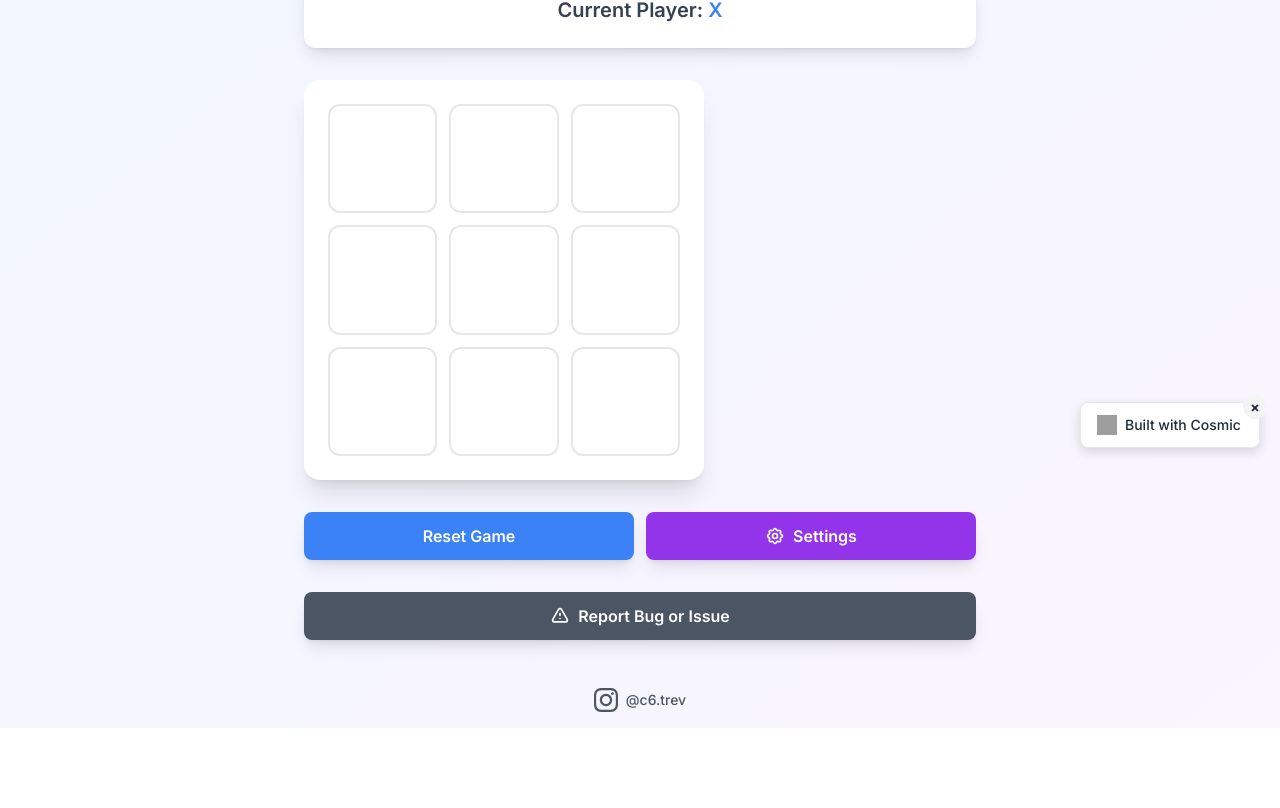
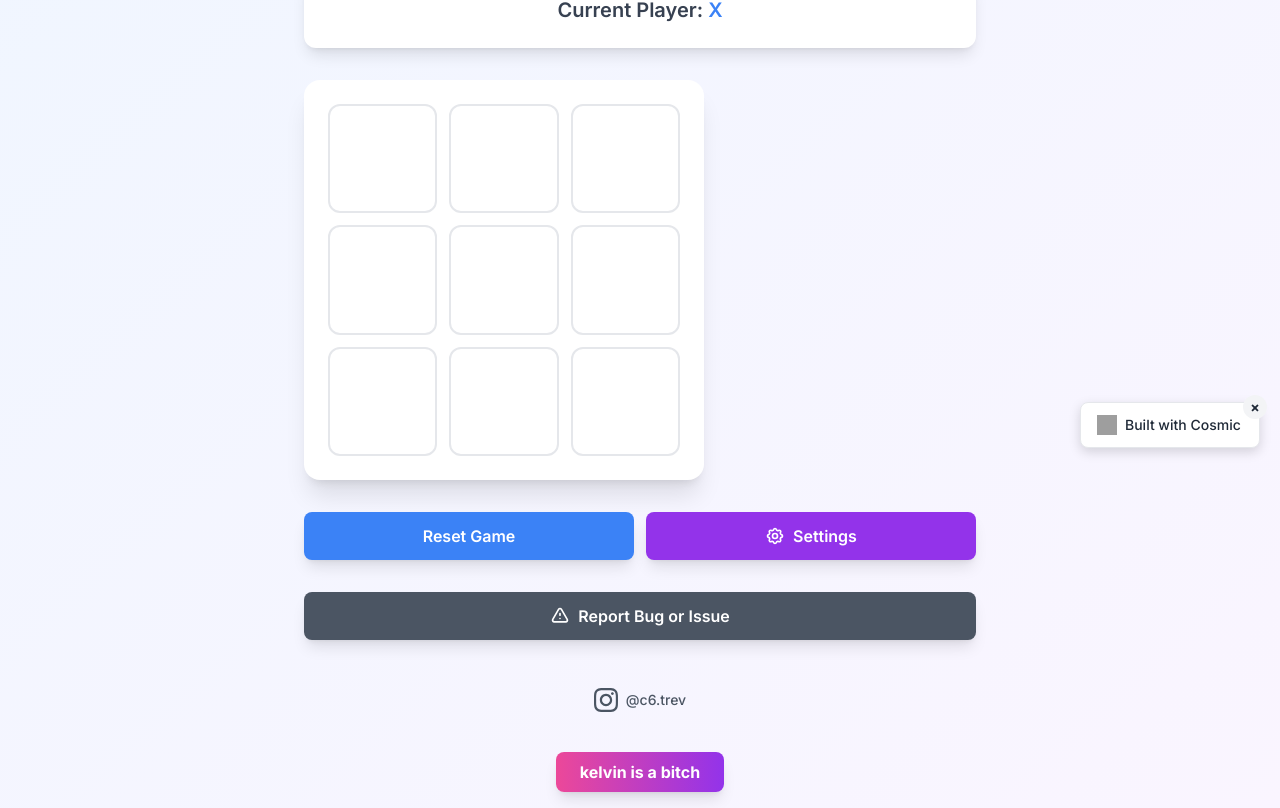
Before and after one commit to cosmic-community/tic-tac-toe-game-test, a Next.js app: page / in a window 1280 px wide. Shown: the part 332-1140 px from the top of the page. Before the commit the page ends 1060 px from the top, so only its background shows below. Built offline with nearby package versions, Linux system fonts and the light colour scheme; no server answers; grey boxes are pictures that could not be loaded.

Commit message:
Add humorous button with custom styling below Instagram link

```diff
--- a/app/page.tsx
+++ b/app/page.tsx
@@ -288,8 +288,18 @@ export default function Home() {
             </svg>
             <span className="text-sm font-medium">@c6.trev</span>
           </a>
+          </div>
+
+          {/* Kelvin Button */}
+          <div className="flex justify-center pt-2">
+            <button
+              onClick={() => alert('😂')}
+              className="px-6 py-2 bg-gradient-to-r from-pink-500 to-purple-600 text-white font-bold rounded-lg shadow-lg hover:from-pink-600 hover:to-purple-700 transition-all duration-200 transform hover:scale-105"
+            >
+              kelvin is a bitch
+            </button>
+          </div>
         </div>
-      </div>
 
       {/* Bug Report Modal */}
       <BugReportModal
```
